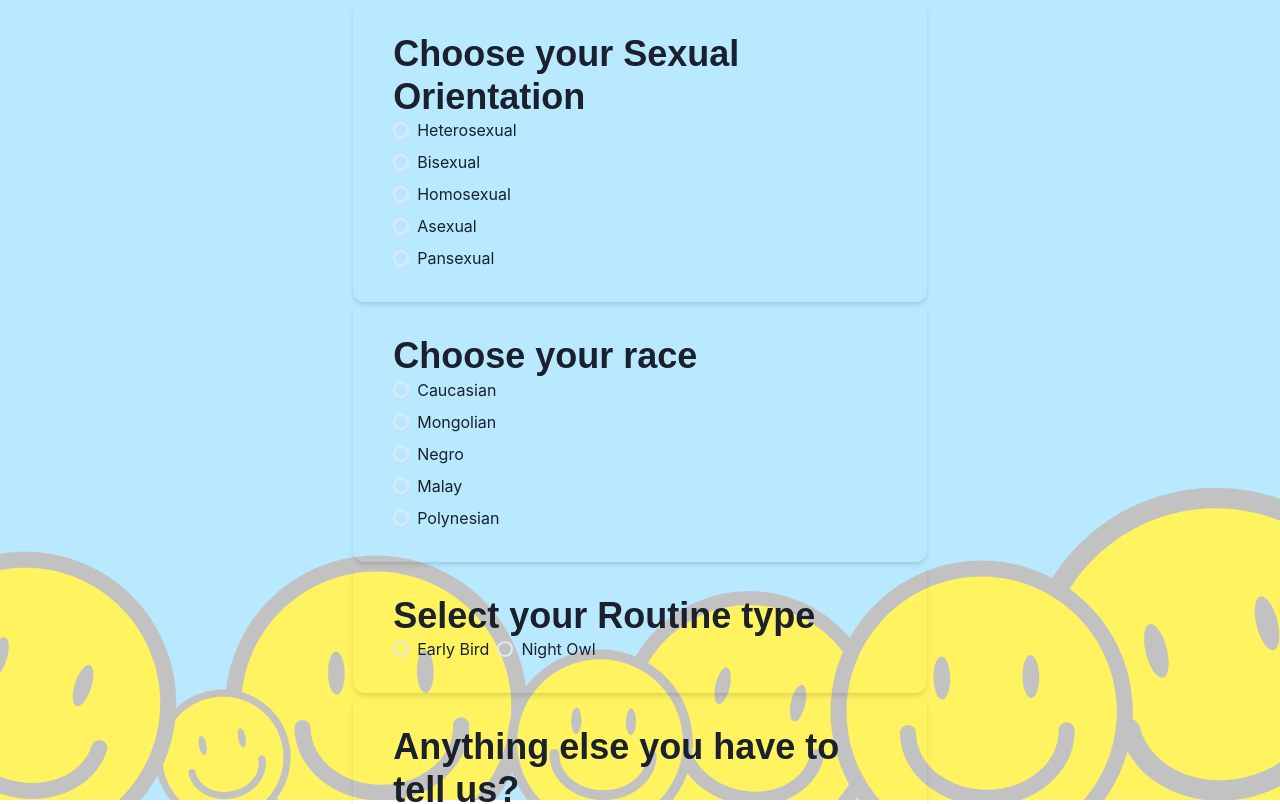
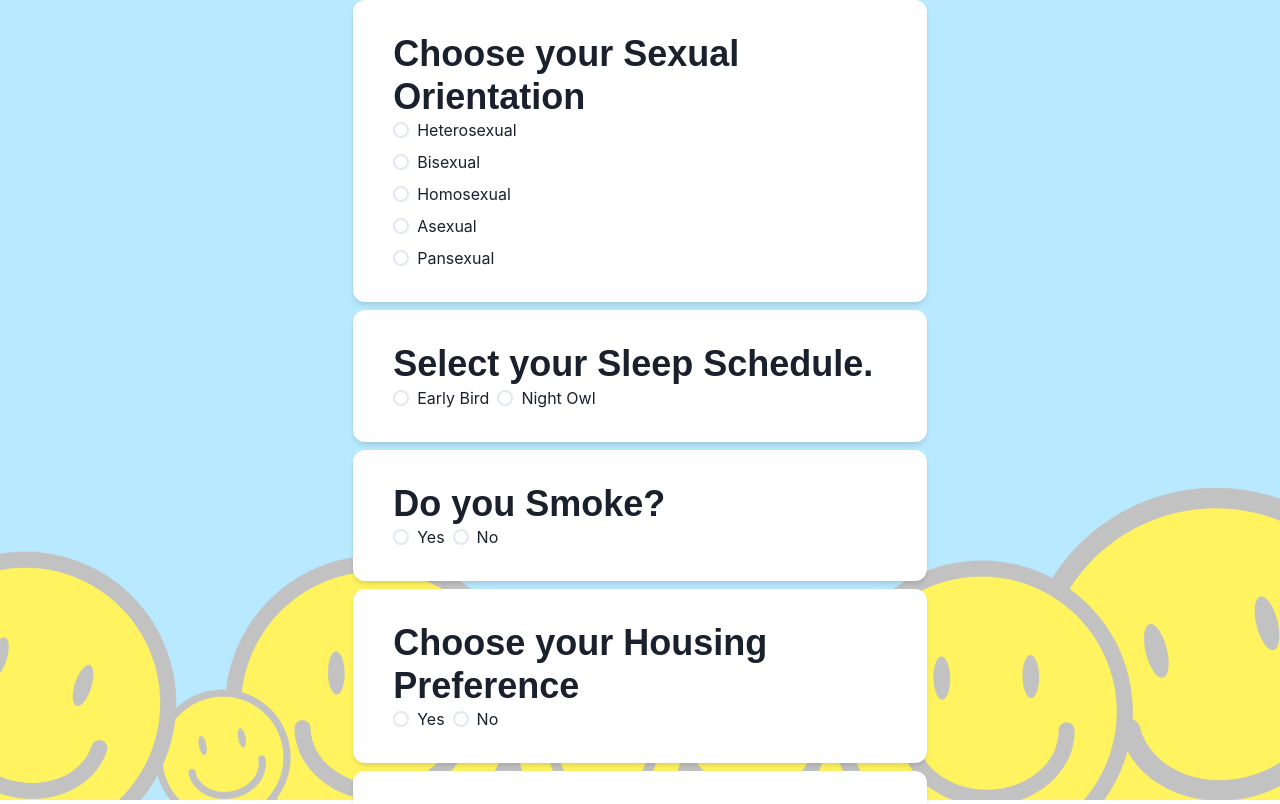
Before and after one commit to dwjustin/group13, a React (Create React App) app in the folder frontend/frontend/: page /Questions in a window 1280 px wide. Shown: the top 804 px of the page. Built offline with nearby package versions, Linux system fonts and the light colour scheme.

Commit message:
fix(About.js-Login.js-Result.js-Header.js-Questions.js-App.js): changed the route, merged result home and about

```diff
--- a/frontend/frontend/src/App.js
+++ b/frontend/frontend/src/App.js
@@ -26,9 +26,9 @@ function App() {
         <ChakraProvider theme={theme}>
         <Box  width="100%" height="100%">
           <Image width="full" height="100vh" zIndex='-1'  position='absolute'  src='background.png' alt="No photo" objectFit='cover' />
-          <Route exact path='/' component={Home}/>
+          <Route exact path='/' component={Login}/>
           <Route exact path='/Profile' component={Profile}/>
-          <Route exact path='/Login' component={Login}/>
+          {/* <Route exact path='/Login' component={Login}/> */}
           <Route exact path='/Questions' component={Questions}/>
           <Route exact path='/About' component={About}/>
           <Route exact path='/Result' component={Result}/>
--- a/frontend/frontend/src/Components/About.js
+++ b/frontend/frontend/src/Components/About.js
@@ -1,9 +1,9 @@
 import { Text, Heading, List, ListItem, ListIcon } from "@chakra-ui/react";
-import Header from './Header.js'
+
 
 const About=()=>{
     return <>
-    <Header/>
+
     <Heading>About the Application...</Heading>
 
     <Text>
--- a/frontend/frontend/src/Components/Header.js
+++ b/frontend/frontend/src/Components/Header.js
@@ -2,9 +2,6 @@ import {Container, Button, color, Box, Grid} from '@chakra-ui/react'
 
 const Header=()=>{
 
-    function link2about(e){
-        window.location.href="/About";
-    }
 
     function link2result(e){
         window.location.href="/Result";
@@ -14,22 +11,16 @@ const Header=()=>{
         window.location.href="/Profile";
     }
 
-    function link2login(e){
-        window.location.href="/Login";
-    }
 
-    function link2home(e){
-        window.location.href="/";
-    }
     return (<Box width="100%" backgroundColor='#333'>
-        <Button sx=
+        {/* <Button sx=
         {{
             borderRadius:'0px',
             float: 'center',
             color: 'white',
             padding:'14px 30px',
             backgroundColor:'#333',
-         }} onClick={link2about}>About</Button>
+         }} onClick={link2about}>About</Button> */}
         <Button sx=
         {{
             borderRadius:'0px',
@@ -46,22 +37,15 @@ const Header=()=>{
             padding:'14px 30px',
             backgroundColor:'#333',
          }} onClick={link2profile}>Profile</Button>
-        <Button sx=
+        {/* <Button sx=
         {{
             borderRadius:'0px',
             float: 'center',
             color: 'white',
             padding:'14px 30px',
             backgroundColor:'#333',
-         }} onClick={link2login}>Login</Button>
-        <Button sx=
-        {{
-            borderRadius:'0px',
-            float: 'center',
-            color: 'white',
-            padding:'14px 30px',
-            backgroundColor:'#333',
-         }} onClick={link2home}>Home</Button>
+         }} onClick={link2login}>Login</Button> */}
+
 
     </Box>)
     }
--- a/frontend/frontend/src/Components/Questions.js
+++ b/frontend/frontend/src/Components/Questions.js
@@ -14,19 +14,22 @@ import { useState } from "react";
 const Questions=()=>{
 
     const [sex, setSex]=useState();
-    const [race, setRace]=useState();
+    // const [race, setRace]=useState();
     const [type, setType]=useState();
-    const [etc, setEtc]=useState();
+    const [smoke, setSmoke]=useState();
+    const [house, setHouse]=useState([]);
+
 
     function ToResult(e){
         window.location.href="/Result";
     }
 
     return (
-        <Container>
-            <Box py={{ base: '0', sm: '8' }}
+        <Container >
+            <Stack>
+            <Box  py={{ base: '0', sm: '8' }}
             px={{ base: '4', sm: '10' }}
-            bg={useBreakpointValue({ base: 'transparent', sm: 'bg-surface' })}
+            bg='white'
             boxShadow={{ base: 'none', sm: useColorModeValue('md', 'md-dark') }}
             borderRadius={{ base: 'none', sm: 'xl' }}>
                 <Heading>Choose your Sexual Orientation</Heading>
@@ -40,9 +43,9 @@ const Questions=()=>{
                     </Stack>
                 </RadioGroup>
             </Box>
-            <Box py={{ base: '0', sm: '8' }}
+            {/* <Box py={{ base: '0', sm: '8' }}
             px={{ base: '4', sm: '10' }}
-            bg={useBreakpointValue({ base: 'transparent', sm: 'bg-surface' })}
+            bg='white'
             boxShadow={{ base: 'none', sm: useColorModeValue('md', 'md-dark') }}
             borderRadius={{ base: 'none', sm: 'xl' }}>
                 <Heading>Choose your race</Heading>
@@ -55,13 +58,13 @@ const Questions=()=>{
                         <Radio value='5'>Polynesian</Radio>
                     </Stack>
                 </RadioGroup>
-            </Box>
+            </Box> */}
             <Box py={{ base: '0', sm: '8' }}
             px={{ base: '4', sm: '10' }}
-            bg={useBreakpointValue({ base: 'transparent', sm: 'bg-surface' })}
+                    bg='white'
             boxShadow={{ base: 'none', sm: useColorModeValue('md', 'md-dark') }}
             borderRadius={{ base: 'none', sm: 'xl' }}>
-                <Heading>Select your Routine type</Heading>
+                <Heading>Select your Sleep Schedule.</Heading>
                 <RadioGroup onChange={setType} value={type}>
                     <Stack direction="row">
                         <Radio value='1'>Early Bird</Radio>
@@ -70,14 +73,41 @@ const Questions=()=>{
                 </RadioGroup>
             </Box>
             <Box py={{ base: '0', sm: '8' }}
+            px={{ base: '4', sm: '10' }}
+                    bg='white'
+            boxShadow={{ base: 'none', sm: useColorModeValue('md', 'md-dark') }}
+            borderRadius={{ base: 'none', sm: 'xl' }}>
+                <Heading>Do you Smoke?</Heading>
+                <RadioGroup onChange={setSmoke} value={smoke}>
+                    <Stack direction="row">
+                        <Radio value='1'>Yes</Radio>
+                        <Radio value='0'>No</Radio>
+                    </Stack>
+                </RadioGroup>
+            </Box>
+            <Box py={{ base: '0', sm: '8' }}
+            px={{ base: '4', sm: '10' }}
+                    bg='white'
+            boxShadow={{ base: 'none', sm: useColorModeValue('md', 'md-dark') }}
+            borderRadius={{ base: 'none', sm: 'xl' }}>
+                <Heading>Choose your Housing Preference</Heading>
+                <RadioGroup onChange={setSmoke} value={smoke}>
+                    <Stack direction="row">
+                        <Radio value='1'>Yes</Radio>
+                        <Radio value='0'>No</Radio>
+                    </Stack>
+                </RadioGroup>
+            </Box>
+            <Box py={{ base: '0', sm: '8' }}
                     px={{ base: '4', sm: '10' }}
-                    bg={useBreakpointValue({ base: 'transparent', sm: 'bg-surface' })}
+                    bg='white'
                     boxShadow={{ base: 'none', sm: useColorModeValue('md', 'md-dark') }}
                     borderRadius={{ base: 'none', sm: 'xl' }}>
-                <Heading>Anything else you have to tell us?</Heading>
+                <Heading>Anything else you want to tell us?</Heading>
                 <Textarea placeholder="ex) I can sleep well even with the lights turned on.">
                 </Textarea>
             </Box>
+
             <Button onClick={ToResult}
                 size='md'
                 height='48px'
@@ -86,6 +116,7 @@ const Questions=()=>{
                 borderColor='green.500'>
                 Search!
             </Button>
+            </Stack>
         </Container>
     )
 }
--- a/frontend/frontend/src/Components/Result.js
+++ b/frontend/frontend/src/Components/Result.js
@@ -18,6 +18,8 @@ import {
   } from '@chakra-ui/react'
 import Card from "./Card";
 import Header from './Header.js'
+import About from "./About";
+
 
 const Result=()=>{
     return(
@@ -26,58 +28,7 @@ const Result=()=>{
         <Flex width="100%" justifyContent="center">
             <Card id="1"></Card>
         </Flex>
-        <Container maxW="lg" py={{ base: '12', md: '24' }} px={{ base: '0', sm: '8' }}>
-            <Stack spacing="8">
-            <Stack spacing="6">
-
-                <Stack spacing={{ base: '2', md: '3' }} textAlign="center">
-                <Heading size={useBreakpointValue({ base: 'xl'})}>
-                    Look who we found!
-                </Heading>
-                <HStack spacing="1" justify="center">
-                    <Text color="muted">Cannot find a roommate?</Text>
-                    <Button variant="link" colorScheme="blue">
-                    Try it again
-                    </Button>
-                </HStack>
-                </Stack>
-            </Stack>
-            <Box
-                py={{ base: '0', sm: '8' }}
-                px={{ base: '4', sm: '10' }}
-                bg={useBreakpointValue({ base: 'transparent', sm: 'bg-surface' })}
-                boxShadow={{ base: 'none', sm: useColorModeValue('md', 'md-dark') }}
-                borderRadius={{ base: 'none', sm: 'xl' }}
-            >
-                <Stack spacing="6">
-                <Stack spacing="5">
-                    <FormControl>
-                    <FormLabel htmlFor="email">Email</FormLabel>
-
-                    </FormControl>
-
-                </Stack>
-                <HStack justify="space-between">
-                    <Checkbox defaultIsChecked>Remember me</Checkbox>
-                    <Button variant="link" colorScheme="blue" size="sm">
-                    Forgot password?
-                    </Button>
-                </HStack>
-                <Stack spacing="6">
-                    <Button variant="primary">Sign in</Button>
-                    <HStack>
-                    <Divider />
-                    <Text fontSize="sm" whiteSpace="nowrap" color="muted">
-                        or continue with
-                    </Text>
-                    <Divider />
-                    </HStack>
-
-                </Stack>
-                </Stack>
-            </Box>
-            </Stack>
-    </Container>
+        <About/>
   </div>)
 }
 export default Result;
```
Also changed, not shown: frontend/frontend/src/Components/Login.js (+67 -9 lines).
